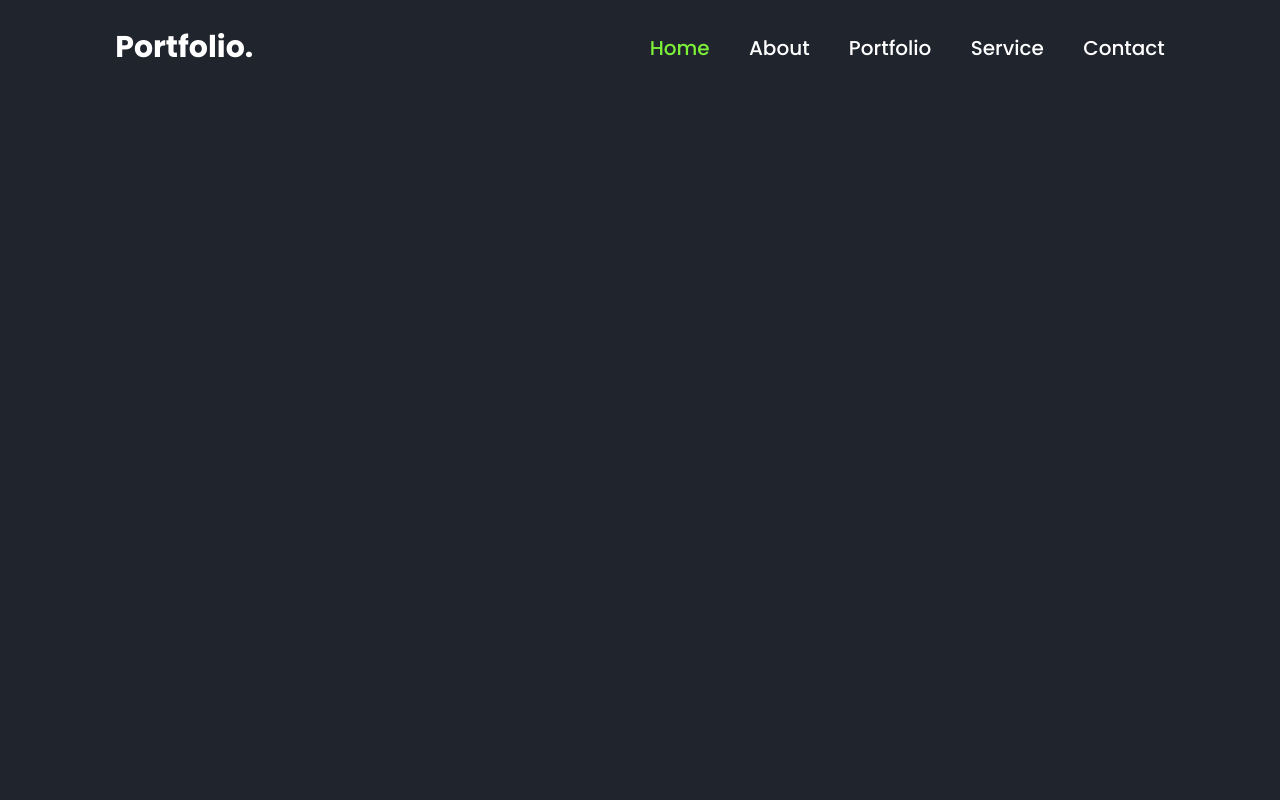
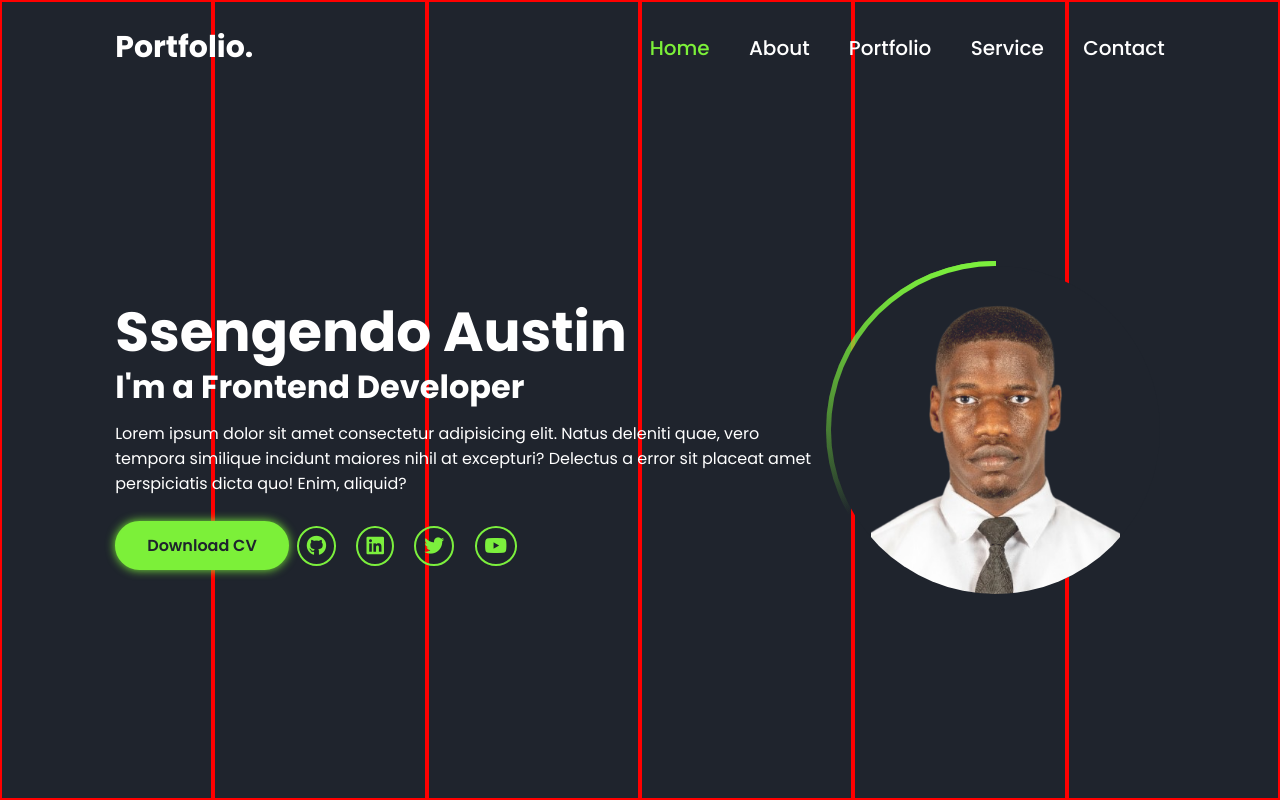
Before and after one commit to AustinSR256/1-Million-Dev-Hackathon, a plain HTML site: page index.html in a window 1280 px wide. Drawn offline with Linux system fonts and the light colour scheme.

Commit message:
home page

```diff
--- a/index.html
+++ b/index.html
@@ -5,6 +5,9 @@
   <meta name="viewport" content="width=device-width, initial-scale=1.0" />
   <title>My Portfolio | Ssengendo Austin</title>
   <link rel="stylesheet" href="style.css" />
+  <!-- Font Awesome CDN -->
+<link rel="stylesheet" href="https://cdnjs.cloudflare.com/ajax/libs/font-awesome/6.4.0/css/all.min.css">
+
 </head>
 
 <body>
@@ -19,5 +22,47 @@
   </ul>
 </nav>
 
+<div class="bars-animation">
+  <div class="bar"></div>
+  <div class="bar"></div>
+  <div class="bar"></div>
+  <div class="bar"></div>
+  <div class="bar"></div>
+  <div class="bar"></div>
+</div>
+
+<section class="home">
+  <div class="home-info">
+    <h1>Ssengendo Austin<h1>
+    <h2>I'm a Frontend Developer</h2>
+    <p>Lorem ipsum dolor sit amet consectetur adipisicing elit. Natus deleniti quae, vero tempora similique incidunt maiores nihil at excepturi? Delectus a error sit placeat amet perspiciatis dicta quo! Enim, aliquid?</p>
+
+
+    <div class="btn-sci">
+      <a href="#"class="btn">Download CV</a>
+      <div class="sci">
+        <a href="#"><i class="fab fa-github"></i></a>
+        <a href="#"><i class="fab fa-linkedin"></i></a>
+        <a href="#"><i class="fab fa-twitter"></i></a>
+        <a href="#"><i class="fab fa-youtube"></i></a>
+      </div>
+    </div>
+  </div
+
+  <div class="home-img">
+    <div class="img-box">
+      <div class="img-item">
+        <img src="photo.png" alt="Profile Phot0"/>
+      </div>
+    </div>
+  </div>
+
+
+
+
+
+
+</section>
+
 </body>
 </html>
--- a/style.css
+++ b/style.css
@@ -7,9 +7,9 @@
   font-family: 'Poppins', sans-serif;
 }
 
-body {
+/* body {
   background: #1f242d;
-}
+} */
 
 a {
     color: #fff;
@@ -60,3 +60,136 @@ a {
 .navbar ul li.active a{
   color: #7cf039;
 }
+
+.home {
+  display:flex;
+  align-items: center;
+  height: 100vh;
+  padding: 60px 9% 0;
+  color: white
+
+}
+
+.home-info h1 {
+  font-size: 55px
+}
+
+.home-info h2 {
+  font-size: 32px;
+  margin-top: -10px;
+}
+
+.home-info p {
+  font-size: 16px;
+  margin: 10px 0 25px;
+
+}
+
+.home-info .btn-sci {
+  display: flex;
+  align-items: center;
+
+}
+
+.btn {
+  display: inline-block;
+  padding: 10px 30px;
+  background: #7cf039;
+  border: 2px solid #7cf039 ;
+  border-radius: 40px;
+  box-shadow: 0 0 10px #7cf039;
+  font-size: 16px;
+  color: #1f242d;
+  font-weight: 600;
+  transition: .5s;
+
+}
+
+.btn:hover {
+  background: transparent;
+  color: #7cf03d;
+  box-shadow:none;
+}
+
+home-inf .btn-sci .sci {
+  margin-left: 20px
+}
+
+.home-info .btn-sci .sci a{
+  display: inline-flex;
+  padding: 8px;
+  border: 2px solid #7cf03d;
+  border-radius: 50%;
+  font-size: 20px;
+  color: #7cf03d;
+  margin: 0 8px;
+
+}
+
+.home-info .btn-sci .sci a:hover {
+  background: #7cf03d;
+  color: #1f242d;
+  box-shadow: 0 0 10px #7cf03d
+
+}
+
+.img-box {
+  position: relative;
+  width: 60vw;
+  aspect-ratio: 1 / 1; /* Keeps it perfectly square */
+  /* background: red; */
+  border-radius: 50%;
+  padding: 5px;
+  display: flex;
+  justify-content: center;
+  align-items: center;
+  overflow:hidden;
+
+}
+
+.img-box::before,
+.img-box::after  {
+  content: '';
+  position: absolute;
+  width: 380px;
+  height: 380px;
+  background: conic-gradient(transparent, transparent, transparent, #7cf03d);
+
+}
+
+.img-item {
+  position: relative;
+  width: 100%;
+  height: 100%;
+  background: #1f242d;
+  border-radius: 50%;
+  display: flex;
+  justify-content: center;
+  z-index: 1;
+  overflow: hidden;
+}
+.img-item img{
+  position: absolute;
+  display: block;
+  width:76%;
+  object-fit: cover;
+  mix-blend-mode: lighten;
+
+}
+
+.bars-animation {
+  position: absolute;
+  width: 100%;
+  height: 100%;
+  display: flex;
+  z-index:-1;
+}
+
+.bars-animation .bar {
+  width: 100%;
+  height: 100%;
+  background: #1f242d;
+  border: 2px solid red;
+
+
+}
```
Also changed, not shown: photo.png (added).
